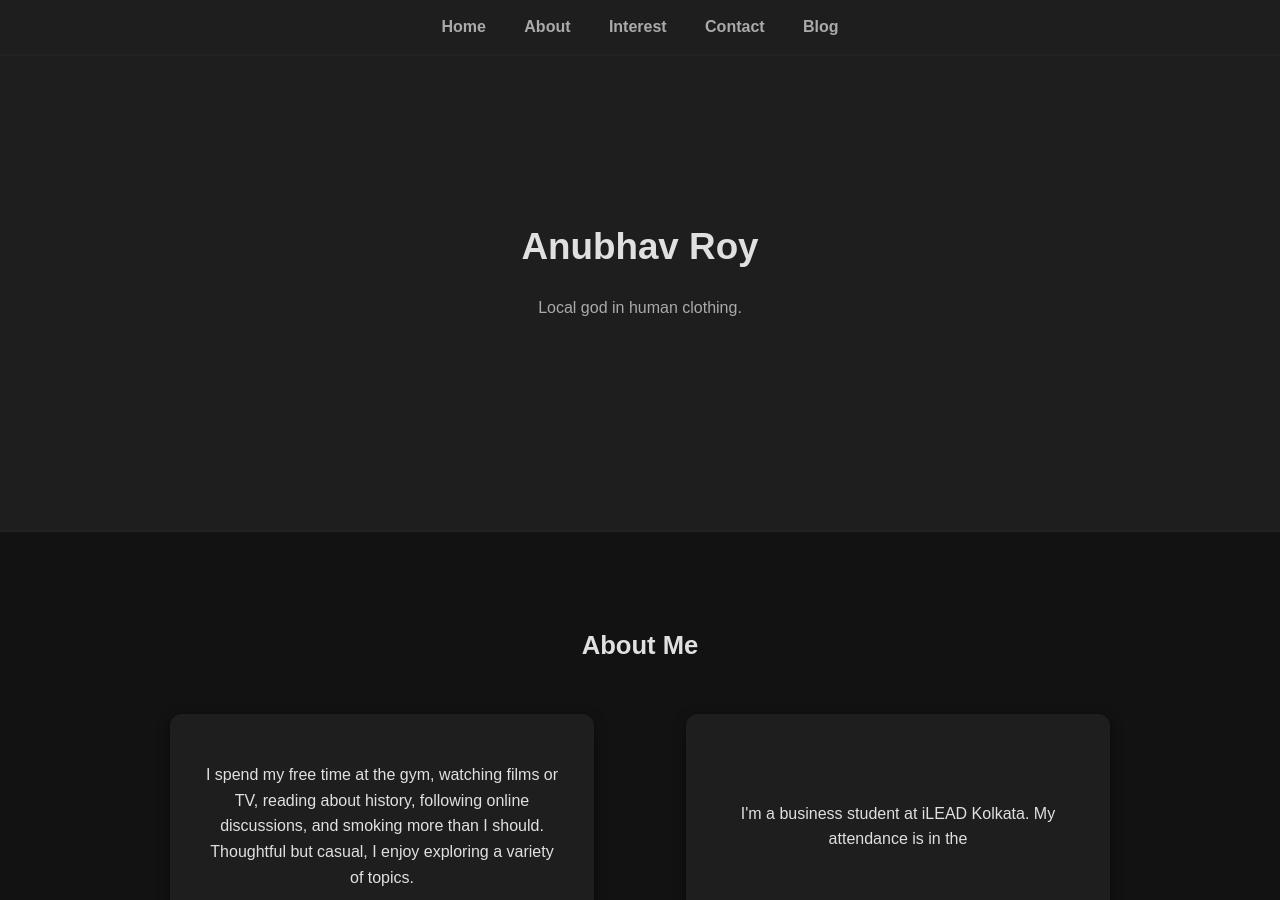
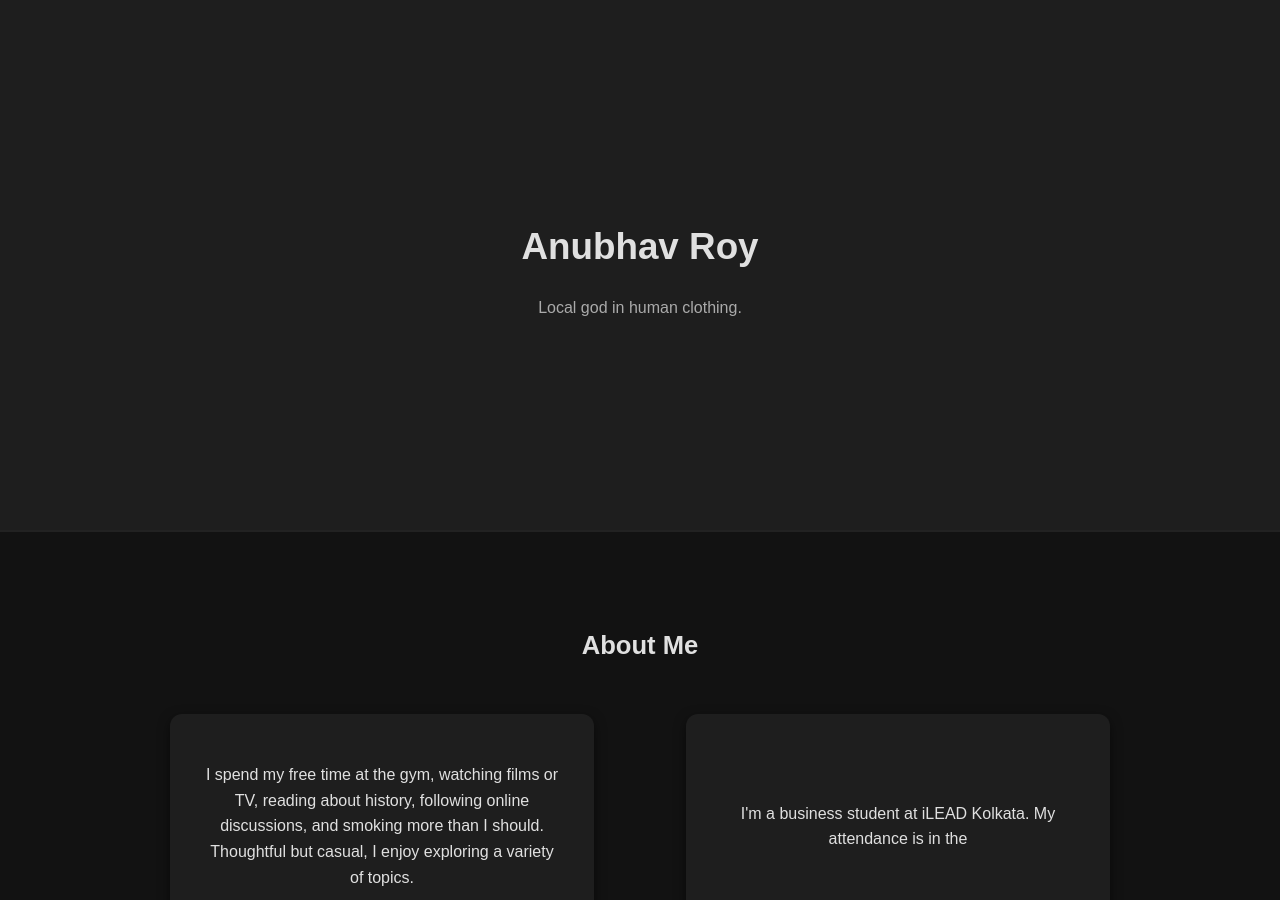
Before and after one commit to justanubhav/justanubhav.github.io, a Jekyll site: the page index.html, which Jekyll copies as it is, in a window 1280 px wide and 900 px high. Built offline with Jekyll 4.4.1, drawn with Linux system fonts in a browser that asks for light colours; some web fonts are replaced.

Commit message:
Update index.html

```diff
--- a/index.html
+++ b/index.html
@@ -8,14 +8,6 @@
   <link rel="stylesheet" href="assets/css/style.css">
 </head>
 <body>
-  <!-- Navigation -->
-<nav>
-  <a href="/">Home</a>
-  <a href="/#about">About</a>
-  <a href="/#interest">Interest</a>
-  <a href="/#contact">Contact</a>
-  <a href="/blog/">Blog</a>
-</nav>
 
   <!-- Hero Section -->
   <header>
```
